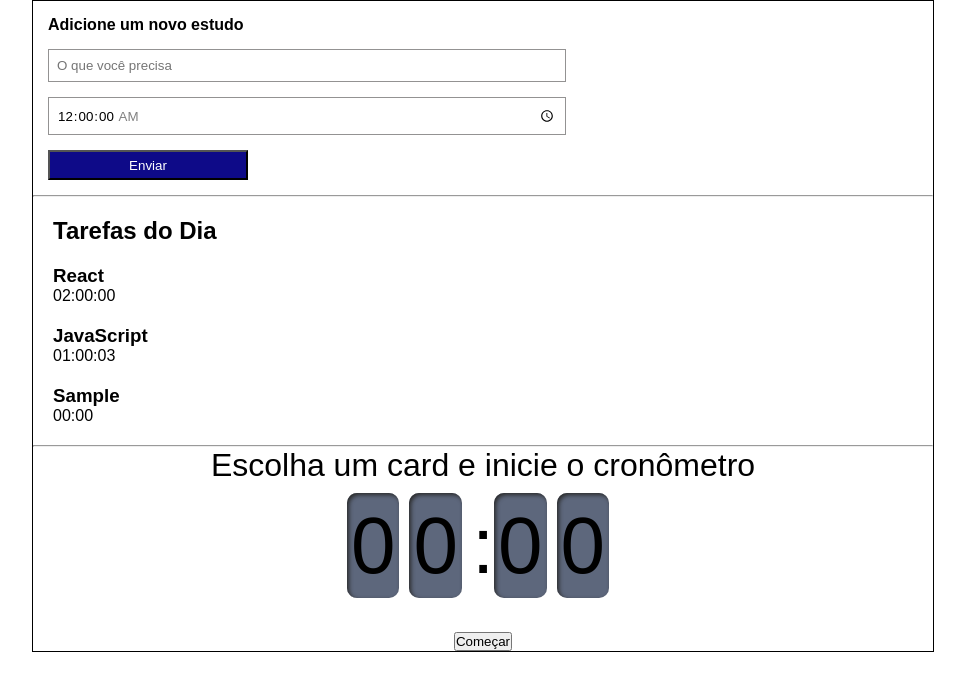
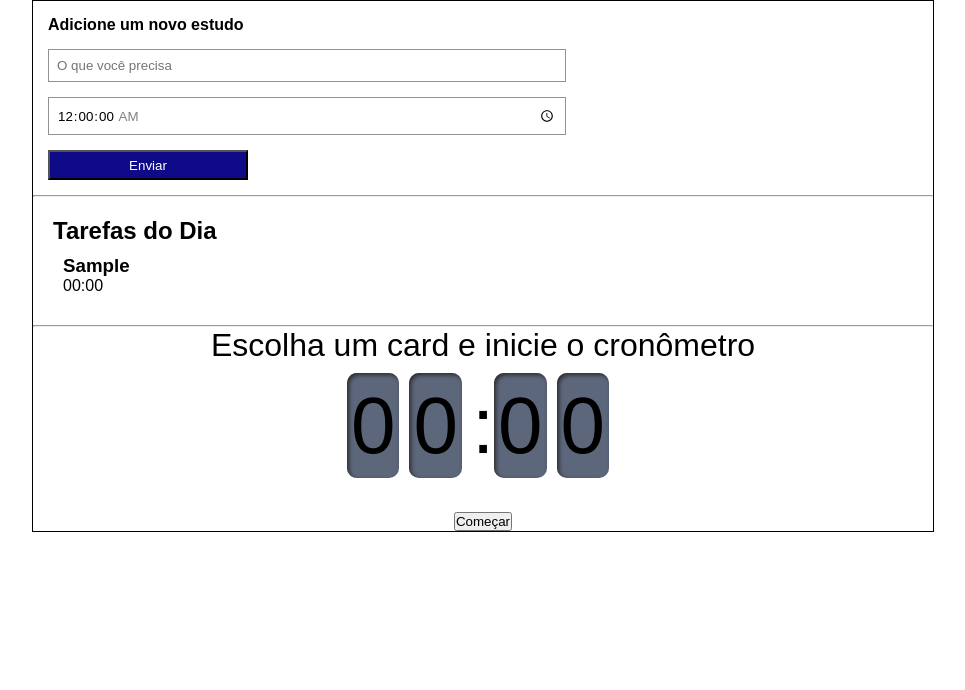
Before and after one commit to giovannirp/cronometro-react, a React (Vite) app: page / in a window 1280 px wide. Both pictures are taken after typing "Sample" into the empty fields and a click on the button "Enviar". Shown: the top 690 px of the page, without its empty margins (157-1122 px from the left). Built offline with nearby package versions, Linux system fonts and the light colour scheme.

Commit message:
adicionando codigo

```diff
--- a/src/App.tsx
+++ b/src/App.tsx
@@ -7,21 +7,25 @@ import Cronometro from './Components/Cronometro';
 import { ITarefa } from './types/ITarefas';
 
 function App() {
-  const [tarefas, setTarefas] = useState<ITarefa[] | []>([
-    {
-      tarefa: 'React',
-      tempo: '02:00:00'
-    }, {
-      tarefa: 'JavaScript',
-      tempo: '01:00:03'
-    }
-  ]);
+  const [tarefas, setTarefas] = useState<ITarefa[] | []>([]);
+  const [selecionado, setSelecionado] = useState<ITarefa>();
+
+  function selecionaTarefa(tarefaSelecionada: ITarefa) {
+    setSelecionado(tarefaSelecionada);
+    setTarefas(tarefasAnteriores => tarefasAnteriores.map((tarefa) => ({
+      ...tarefa,
+      selecionado: tarefa.id === tarefaSelecionada.id ? true : false
+    })))
+  }
 
   return (
     <div className='container'>
       <Formulario setTarefas={setTarefas} />
       <hr />
-      <Lista tarefas={tarefas} />
+      <Lista
+        tarefas={tarefas}
+        selecionaTarefa={selecionaTarefa}
+      />
       <hr />
       <Cronometro />
     </div>
--- a/src/Components/Lista/Item/index.tsx
+++ b/src/Components/Lista/Item/index.tsx
@@ -1,14 +1,23 @@
 import { ITarefa } from "../../../types/ITarefas";
 
-export default function Item(props: ITarefa) {
-  const { tarefa, tempo, selecionado, completado, id } = props;
+interface Props extends ITarefa {
+  selecionaTarefa: (tarefaSelecionada: ITarefa) => void;
+}
 
+export default function Item({
+  tarefa, tempo, selecionado, completado, id, selecionaTarefa
+}: Props) {
   console.log('Item atual: ', {
-    tarefa, tempo, selecionado, completado, id
+    tarefa, tempo, selecionado, completado, id,
   });
 
   return (
-    <li className="item">
+    <li
+      className={`${"item"} ${selecionado ? "itemSelecionado" : ""}`}
+      onClick={() => selecionaTarefa(
+        {tarefa, tempo, selecionado, completado, id}
+      )}
+    >
       <h3>{tarefa}</h3>
       <span>{tempo}</span>
     </li>
--- a/src/Components/Lista/index.tsx
+++ b/src/Components/Lista/index.tsx
@@ -2,13 +2,19 @@ import { ITarefa } from "../../types/ITarefas";
 import Item from "./Item";
 import "./styles.scss";
 
-function Lista( { tarefas }: {tarefas: ITarefa[]}) {
+interface Props extends ITarefa {
+  tarefas: ITarefa[],
+  selecionaTarefa: (tarefaSelecionada: ITarefa) => void;
+}
+
+function Lista( { tarefas, selecionaTarefa }: Props) {
   return (
     <aside className="list">
       <h2>Tarefas do Dia</h2>
       <ul>
         {tarefas.map((item, index) => (
           <Item
+            selecionaTarefa={selecionaTarefa}
             key={index}
             tarefa={item.tarefa}
             tempo={item.tempo}
--- a/src/Components/Lista/styles.scss
+++ b/src/Components/Lista/styles.scss
@@ -4,5 +4,11 @@
   li {
     list-style: none;
     padding-top: 20px;
+    padding: 10px;
   }
 }
+
+.itemSelecionado {
+  background-color: #cdc6c6;
+  box-shadow: 2px 4px 4px #0000009F inset;
+}
```
